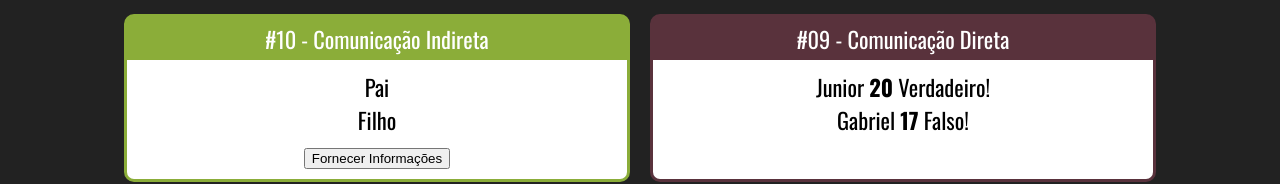
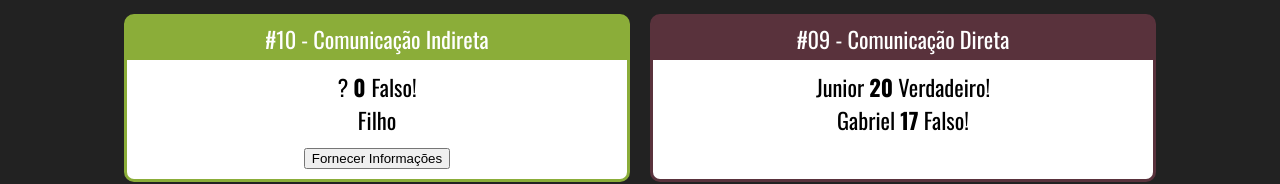
Before and after one commit to lucascv/React, a React (Create React App) app in the folder fundamentos-react/: page / in a window 1280 px wide. Shown: the part 122-306 px from the top of the page. Built offline with nearby package versions, Linux system fonts and the light colour scheme.

Commit message:
add aula 32

```diff
--- a/fundamentos-react/src/components/comunicacao/IndiretaFilho.jsx
+++ b/fundamentos-react/src/components/comunicacao/IndiretaFilho.jsx
@@ -1,10 +1,15 @@
 import React from 'react';
 
 export default props => {
+  const cb = props.quandoClicar;
+  const gerarIdade = () => parseInt(Math.random() * 20) + 50;
+  const gerarNerd = () => Math.random() > 0.5
   return (
     <div>
       <div>Filho</div>
-      <button>Fornecer Informações</button>
+      <button onClick={_ => cb('João', gerarIdade(), gerarNerd())}>
+        Fornecer Informações
+      </button>
     </div>
   );
 }
--- a/fundamentos-react/src/components/comunicacao/IndiretaPai.jsx
+++ b/fundamentos-react/src/components/comunicacao/IndiretaPai.jsx
@@ -1,11 +1,23 @@
-import React from 'react';
+import React, { useState } from 'react';
 import IndiretaFilho from './IndiretaFilho';
 
 export default props => {
+  const [nome, setNome] = useState('?');
+  const [idade, setIdade] = useState(0);
+  const [nerd, setNerd] = useState(false);
+
+  function fornecerInformacoes(nome, idade, nerd) {
+    setNome(nome);
+    setIdade(idade);
+    setNerd(nerd);
+  }
+
   return (
     <div>
-      <div>Pai</div>
-      <IndiretaFilho />
+      <span>{nome} </span>
+      <span><strong>{idade} </strong></span>
+      <span> {nerd ? 'Verdadeiro' : 'Falso'}!</span>
+      <IndiretaFilho quandoClicar={fornecerInformacoes} />
     </div>
   );
 }
```
